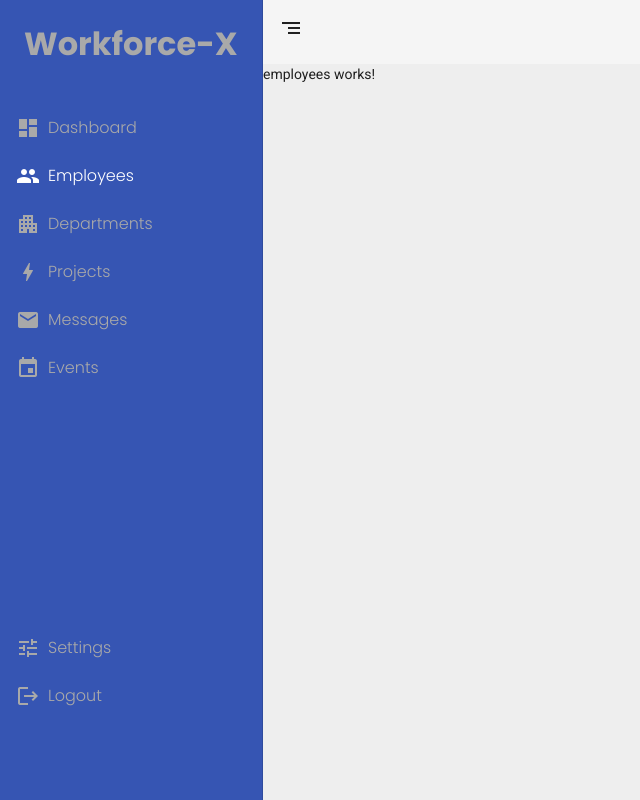
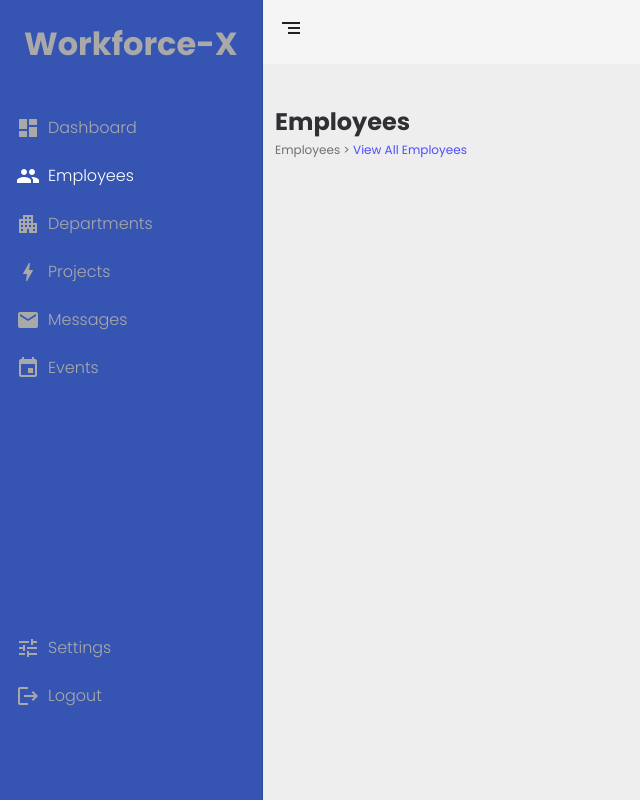
Before and after one commit to gpslakshan/workforce-x, an Angular app in the folder portal/: page /employees in a window 1280 px wide. Shown: the whole page, without its empty margins (0-640 px from the left). Built offline with nearby package versions, Linux system fonts and the light colour scheme; no server answers.

Commit message:
CORS error, HttpModule Dependency issue fixed.

```diff
--- a/portal/src/app/app.module.ts
+++ b/portal/src/app/app.module.ts
@@ -13,6 +13,7 @@ import { MatToolbarModule } from '@angular/material/toolbar';
 import { MatSidenavModule } from '@angular/material/sidenav';
 import { MatListModule } from '@angular/material/list';
 import { MatIconModule } from '@angular/material/icon';
+import { HttpClientModule } from '@angular/common/http';
 
 @NgModule({
   declarations: [
@@ -30,7 +31,8 @@ import { MatIconModule } from '@angular/material/icon';
     MatToolbarModule,
     MatSidenavModule,
     MatListModule,
-    MatIconModule
+    MatIconModule,
+    HttpClientModule
   ],
   providers: [],
   bootstrap: [AppComponent]
--- a/portal/src/app/pages/employees/employees.component.html
+++ b/portal/src/app/pages/employees/employees.component.html
@@ -1 +1,16 @@
-<p>employees works!</p>
+<div class="container">
+
+    <div class="row mt-5">
+        <div class="col-md-12 page-title">
+            Employees
+        </div>
+    </div>
+    <div class="row mt-2">
+        <div class="col-md-12 page-url">
+            Employees &#62; <span id="active-url">View All Employees</span>
+        </div>
+    </div>
+
+
+
+</div>
--- a/portal/src/app/pages/employees/employees.component.scss
+++ b/portal/src/app/pages/employees/employees.component.scss
@@ -0,0 +1,18 @@
+@import "../../../styles.scss";
+
+.page-title {
+    font-family: $brand-font-family;
+    font-size: 24px;
+    font-weight: 700;
+    color: $brand-heading-color;
+}
+
+.page-url {
+    font-family: $brand-font-family;
+    font-size: 12px;
+    color: $brand-text-color;
+}
+
+#active-url {
+    color: $brand-primary-color;
+}
--- a/portal/src/app/pages/employees/employees.component.ts
+++ b/portal/src/app/pages/employees/employees.component.ts
@@ -1,4 +1,6 @@
+import { HttpClient } from '@angular/common/http';
 import { Component, OnInit } from '@angular/core';
+import { EmployeesService } from './employees.service';
 
 @Component({
   selector: 'app-employees',
@@ -7,9 +9,26 @@ import { Component, OnInit } from '@angular/core';
 })
 export class EmployeesComponent implements OnInit {
 
-  constructor() { }
+  employees = []
+
+  constructor(
+    private http: HttpClient,
+    private empService: EmployeesService
+  ) { }
 
   ngOnInit(): void {
+    this.getEmployees();
+  }
+
+  getEmployees() {
+    this.empService.getEmployees().subscribe({
+      next: (res) => {
+        console.log(res);
+      },
+      error: (err) => {
+        console.log("An error occured while fetching employees", err);
+      }
+    });
   }
 
 }
--- /dev/null
+++ b/portal/src/app/pages/employees/employees.service.ts
@@ -0,0 +1,15 @@
+import { HttpClient } from '@angular/common/http';
+import { Injectable } from '@angular/core';
+import { Observable } from 'rxjs';
+
+@Injectable({
+  providedIn: 'root'
+})
+export class EmployeesService {
+
+  constructor(private http: HttpClient) { }
+
+  getEmployees() {
+    return this.http.get('http://localhost:3000/employees');
+  }
+}
```
Also changed, not shown: 2 other files (tests, documents, lock files or other folders).
